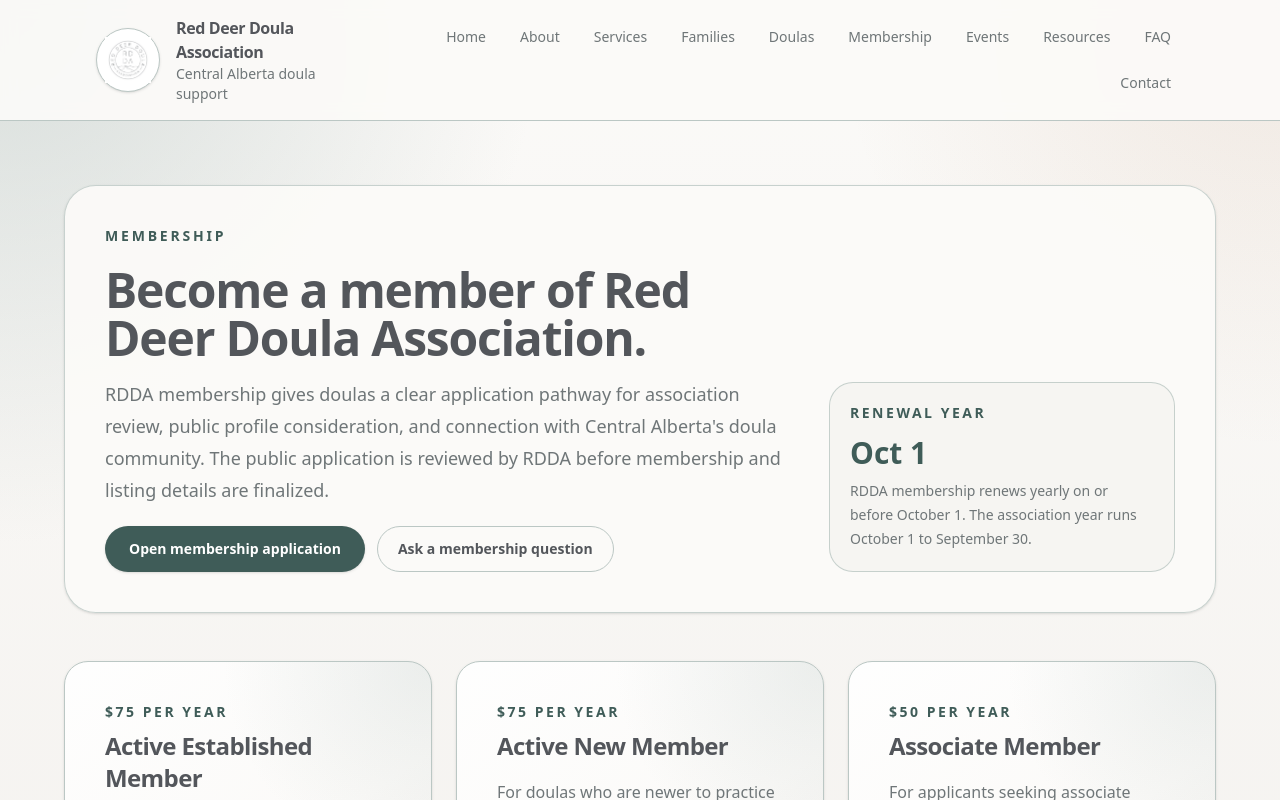
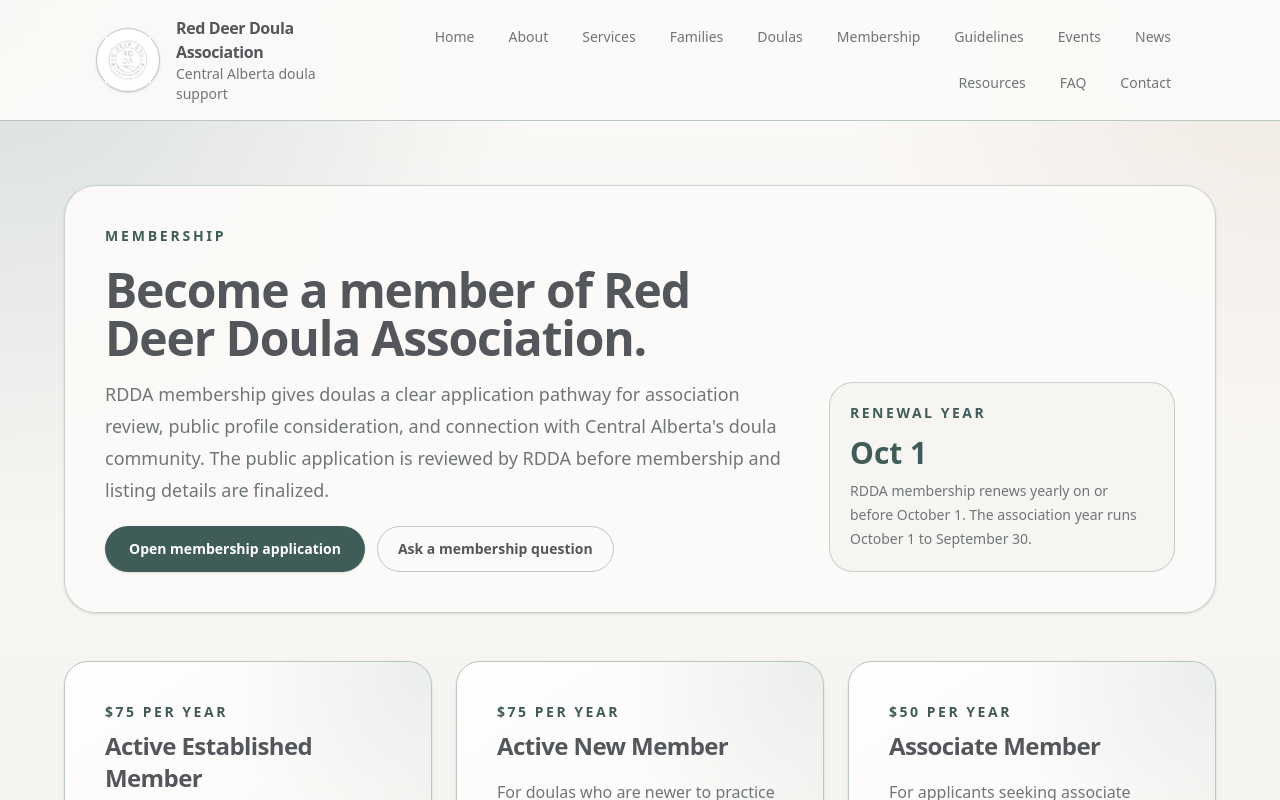
Before and after one commit to hickdwayne-rdp/rdda-platform, a Next.js app in the folder repo/: page /membership in a window 1280 px wide. Shown: the top 800 px of the page. Built offline with nearby package versions, Linux system fonts and the light colour scheme.

Commit message:
Expose news and membership guidelines in header navigation

```diff
--- a/repo/src/components/layout/SiteHeader.tsx
+++ b/repo/src/components/layout/SiteHeader.tsx
@@ -8,7 +8,9 @@
   { label: "Families", href: "/families" },
   { label: "Doulas", href: "/doulas" },
   { label: "Membership", href: "/membership" },
+  { label: "Guidelines", href: "/membership/guidelines" },
   { label: "Events", href: "/events" },
+  { label: "News", href: "/news" },
   { label: "Resources", href: "/resources" },
   { label: "FAQ", href: "/faq" },
   { label: "Contact", href: "/contact" }
```
